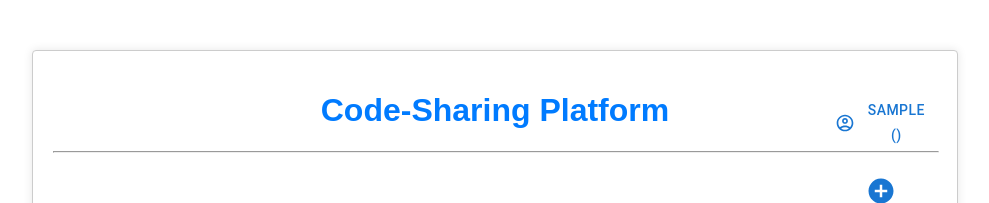
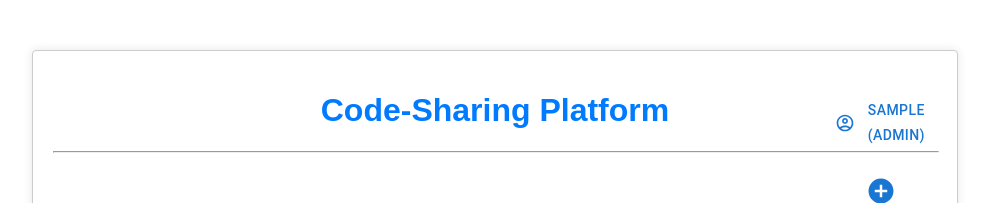
Before and after one commit to VelikanovDev/Code-Sharing-Platform, a React (Create React App) app in the folder frontend/: page /home in a window 1280 px wide. Shown: the top 203 px of the page, without its empty margins (145-1134 px from the left). Built offline with nearby package versions, Linux system fonts and the light colour scheme; no server answers; sample sign-in values are in the browser's storage.

Commit message:
change passing role

```diff
--- a/frontend/src/components/AppHeader.js
+++ b/frontend/src/components/AppHeader.jsx
@@ -1,13 +1,14 @@
 import React from "react";
 import AccountMenu from "./AccountMenu";
 
-const AppHeader = ({ isLoggedIn, deleteAll, logout }) => {
+const AppHeader = ({ isLoggedIn, username, role, deleteAll, logout }) => {
   return (
     <header className="AppHeader">
       {isLoggedIn && (
         <div className={"AccountMenu"}>
           <AccountMenu
-            username={localStorage.getItem("username")}
+            username={username}
+            role={role}
             deleteAll={deleteAll}
             logout={logout}
           />
```
